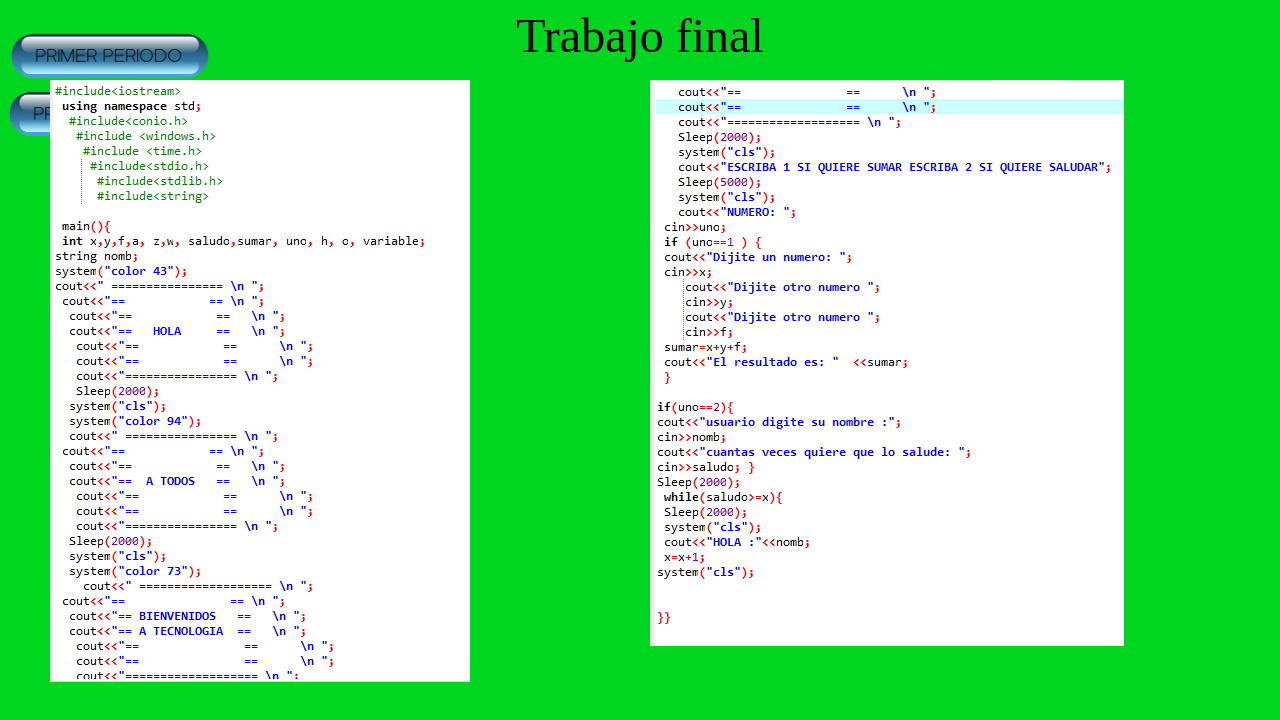
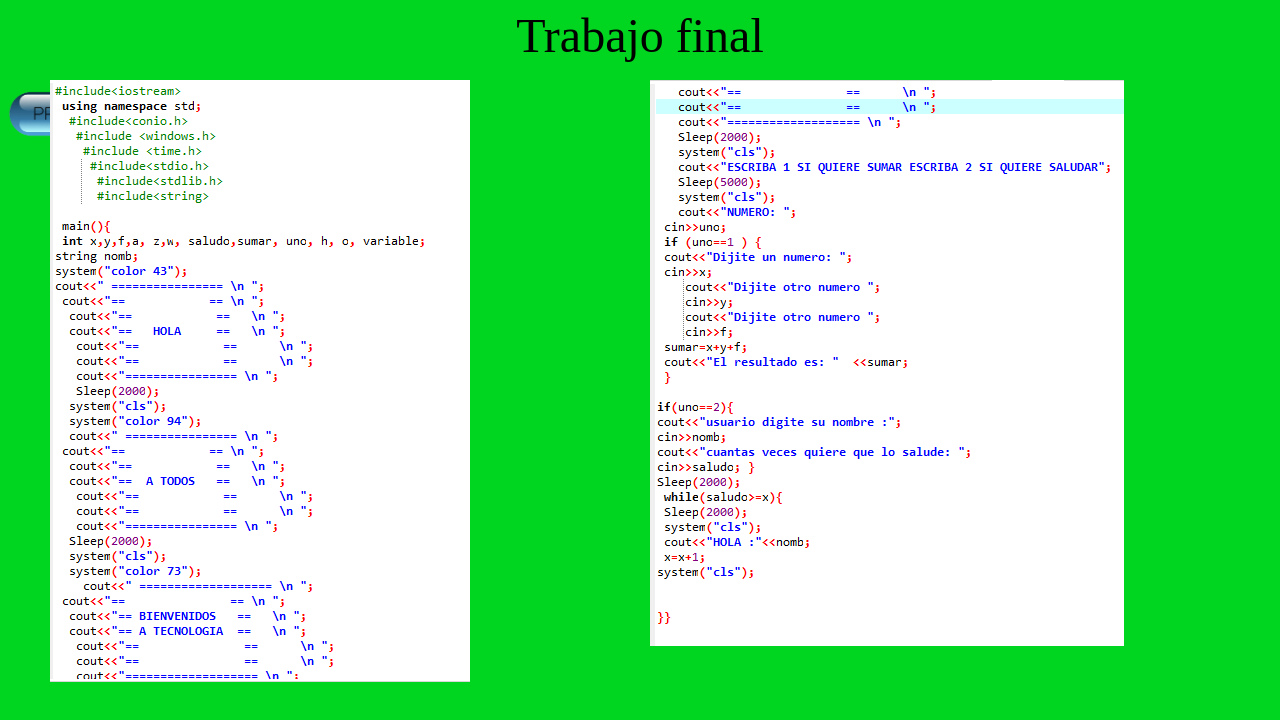
Before and after one commit to Juan-alzate567/final8, a plain HTML site: page index.html in a window 1280 px wide. Drawn offline with Linux system fonts and the light colour scheme.

Commit message:
Update index.html

```diff
--- a/index.html
+++ b/index.html
@@ -7,7 +7,6 @@
 <body bgcolor="#00D520" >
 <div><img style="position: absolute; top:80px ; left:50px;"src="codigo1.png" ></div>
 <div><img style="position: absolute; top:80px ; left: 650px;" src="codigo2.png" ></div>
-<div><img style="position: absolute; top:5px ; left: 10px; width:200px ; height: 100px;" src="primer.png" ></div>
 </body>
 </html>
 <a href=" https://juan-alzate567.github.io/tecnologia-septimo/ " ><img width="200px;" height="100px;" src="primer.png"></a>
```
